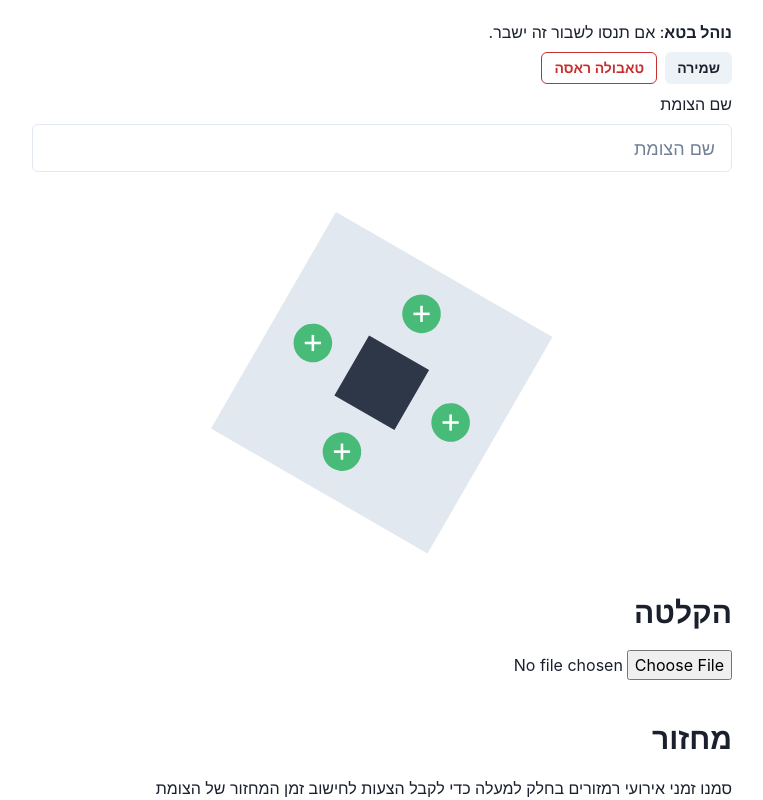
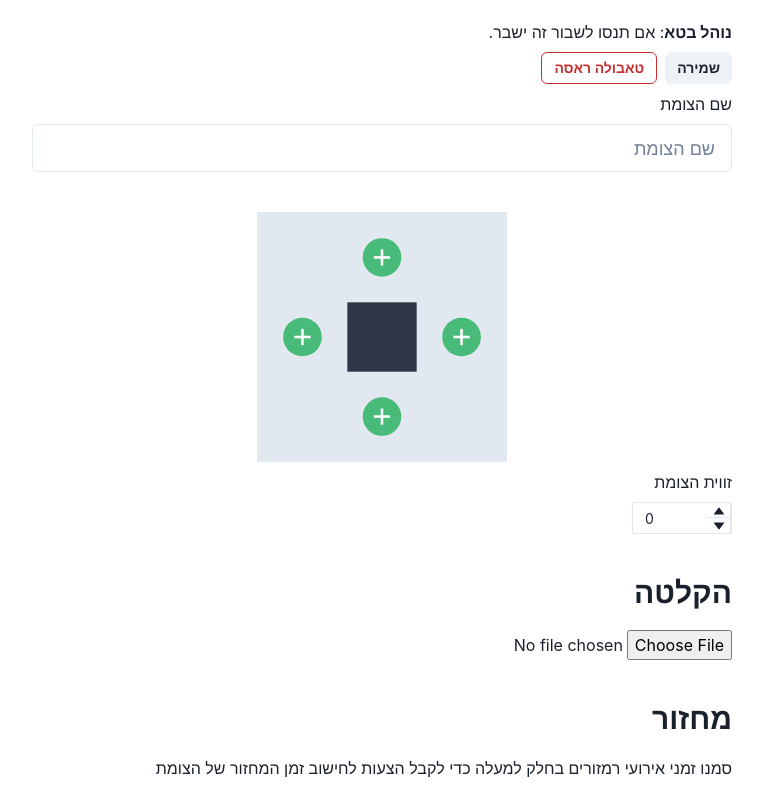
Before and after one commit to danfishgold/crosswalk-timing, a React (Vite) app: page / in a window 1280 px wide. Shown: the top 800 px of the page, without its empty margins (258-1021 px from the left). Built offline with nearby package versions, Linux system fonts and the light colour scheme; what wavesurfer.js would draw is missing.

Commit message:
Add a rotation input field and use its value in the svgs

```diff
--- a/src/Junction/JunctionSection.tsx
+++ b/src/Junction/JunctionSection.tsx
@@ -1,8 +1,50 @@
-import { useSelector } from '../store'
+import {
+  FormControl,
+  FormLabel,
+  NumberDecrementStepper,
+  NumberIncrementStepper,
+  NumberInput,
+  NumberInputField,
+  NumberInputStepper,
+  VStack,
+} from '@chakra-ui/react'
+import { useId } from 'react'
+import { setRotation } from '../reducer'
+import { useDispatch, useSelector } from '../store'
+import { sectionWidthCss } from '../styleUtils'
 import { JunctionSvg } from './JunctionSvg'
 
 export default function JunctionSection() {
   const inEditMode = useSelector((state) => state.inEditMode)
 
-  return <JunctionSvg inEditMode={inEditMode} />
+  return (
+    <VStack css={sectionWidthCss}>
+      <JunctionSvg inEditMode={inEditMode} />
+      <RotationField />
+    </VStack>
+  )
 }
+
+function RotationField() {
+  const dispatch = useDispatch()
+  const junctionRotation = useSelector((state) => state.junctionRotation)
+  const id = useId()
+
+  return (
+    <FormControl css={{ maxWidth: '400px' }} alignSelf='flex-start'>
+      <FormLabel htmlFor={id}>זווית הצומת</FormLabel>
+      <NumberInput
+        size='sm'
+        id={id}
+        value={junctionRotation}
+        onChange={(_, value) => dispatch(setRotation(value))}
+      >
+        <NumberInputField css={{ direction: 'ltr', maxWidth: '100px' }} />
+        <NumberInputStepper>
+          <NumberIncrementStepper />
+          <NumberDecrementStepper />
+        </NumberInputStepper>
+      </NumberInput>
+    </FormControl>
+  )
+}
--- a/src/Junction/svgParameters.ts
+++ b/src/Junction/svgParameters.ts
@@ -1,4 +1,5 @@
 import { useMemo } from 'react'
+import { useSelector } from '../store'
 
 export type SvgParameters = PrimarySvgParameters & DerivedSvgParameters
 
@@ -60,7 +61,7 @@ function derivedSvgParameters({
   }
 }
 
-function svgParameters(): SvgParameters {
+function svgParameters(junctionRotation: number): SvgParameters {
   const primaryParameters: PrimarySvgParameters = {
     legWidth: 30,
     legLength: 40,
@@ -69,7 +70,7 @@ function svgParameters(): SvgParameters {
     crosswalkSegmentsInEachDirection: 3,
     crosswalkSegmentsInDiagonal: 3,
     islandWidthInSegments: 2,
-    rotation: 120,
+    rotation: junctionRotation,
   }
   return {
     ...primaryParameters,
@@ -78,7 +79,12 @@ function svgParameters(): SvgParameters {
 }
 
 export function useSvgParameters(): SvgParameters {
-  const parameters = useMemo(() => svgParameters(), [])
+  const junctionRotation = useSelector((state) => state.junctionRotation)
+
+  const parameters = useMemo(
+    () => svgParameters(junctionRotation),
+    [junctionRotation],
+  )
 
   return parameters
 }
--- a/src/Simulation/SimulationLegend.tsx
+++ b/src/Simulation/SimulationLegend.tsx
@@ -135,6 +135,7 @@ const legRotation: Record<LegId, number> = {
 
 function LittleJourneyDiagram({ journey }: { journey: Journey }) {
   const junction = useSelector((state) => state.junction)
+  const junctionRotation = useSelector((state) => state.junctionRotation)
 
   const isClockwise = useMemo(() => {
     if (journey.crosswalkIds.length < 2) {
@@ -149,11 +150,10 @@ function LittleJourneyDiagram({ journey }: { journey: Journey }) {
     return rotationDiff >= 0
   }, [journey])
 
-  const rotation = 120
-  const rotationInRadians = rotation * (Math.PI / 180)
+  const junctionRotationInRadians = junctionRotation * (Math.PI / 180)
   const scale =
-    Math.abs(Math.cos(rotationInRadians)) +
-    Math.abs(Math.sin(rotationInRadians))
+    Math.abs(Math.cos(junctionRotationInRadians)) +
+    Math.abs(Math.sin(junctionRotationInRadians))
 
   return (
     <svg
@@ -162,7 +162,7 @@ function LittleJourneyDiagram({ journey }: { journey: Journey }) {
       }`}
       css={{ width: `${40 * scale}px` }}
     >
-      <g transform={`rotate(${rotation}) scale(${1 / scale})`}>
+      <g transform={`rotate(${junctionRotation}) scale(${1 / scale})`}>
         <rect
           x={-legWidth / 2}
           y={-legWidth / 2}
--- a/src/reducer.ts
+++ b/src/reducer.ts
@@ -660,6 +660,9 @@ const { actions, reducer } = createSlice({
           action.payload.leg
       }
     },
+    setRotation(state, action: PayloadAction<number>) {
+      state.junctionRotation = action.payload
+    },
     hoverOverTimeline(
       state,
       action: PayloadAction<{ timestamp: number; crosswalkId?: CrosswalkId }>,
@@ -818,6 +821,7 @@ export default reducer
 export const {
   setJunctionTitle,
   setLeg,
+  setRotation,
   hoverOverTimeline,
   moveOutsideTimeline,
   clickTimelineTrack,
```
